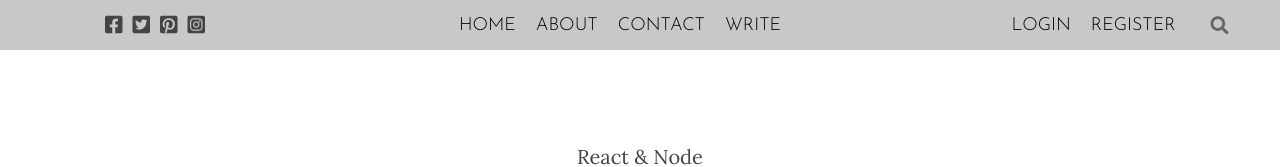
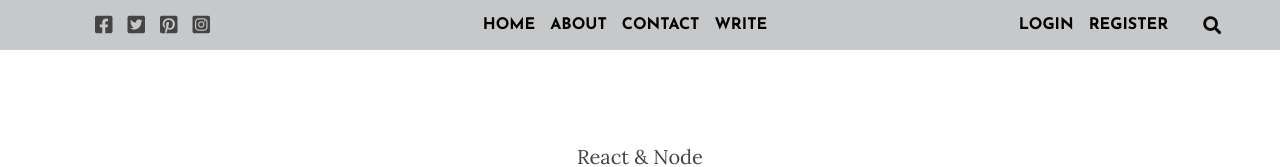
Before and after one commit to JanashiRJ/Mern-App-BlogSite, a React (Create React App) app in the folder Frontend/: page / in a window 1280 px wide. Shown: the top 167 px of the page. Built offline with nearby package versions, Linux system fonts and the light colour scheme; no server answers.

Commit message:
Code topbar.css and Topbar.jsx files

```diff
--- a/Frontend/src/components/topbar/topbar.css
+++ b/Frontend/src/components/topbar/topbar.css
@@ -24,7 +24,7 @@
 
 .topIcon {
   font-size: 20px;
-  margin-right: 10px;
+  margin-right: 15px;
   color: #444;
   cursor: pointer;
 }
@@ -46,15 +46,15 @@
 }
 
 .topListItem {
-  margin-right: 20px;
-  font-size: 18px;
-  font-weight: 300;
+  margin-right: 15px;
+  font-size: 16spx;
+  font-weight: bold;
   cursor: pointer;
 }
 
 .topSearchIcon {
   font-size: 18px;
-  color: #666;
+  color: rgb(8, 8, 8);
   cursor: pointer;
-  margin-left: 15px;
+  margin-left: 20px;
 }
```
Also changed, not shown: Frontend/src/components/topbar/TopBar.jsx (+2 -1 lines).
